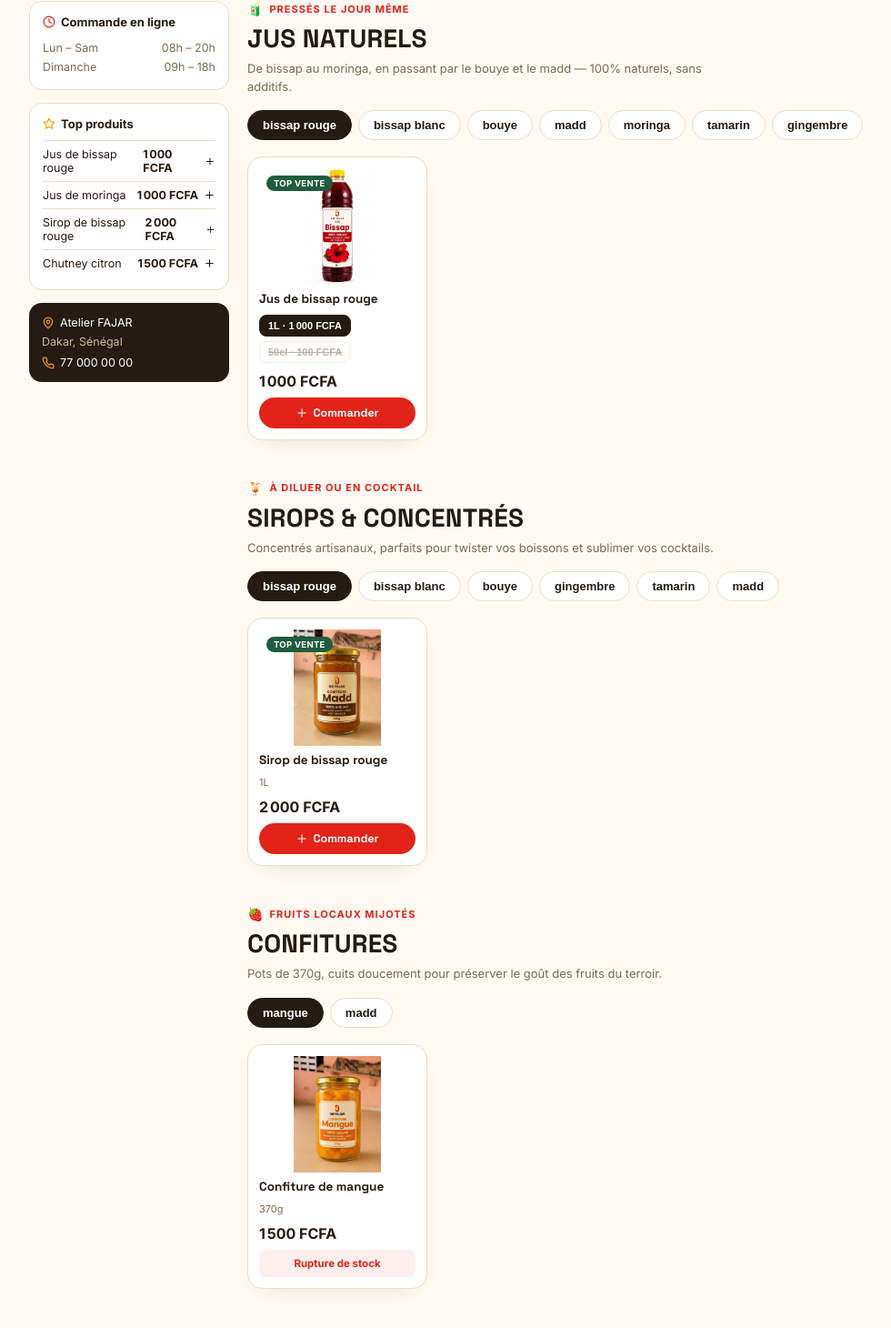
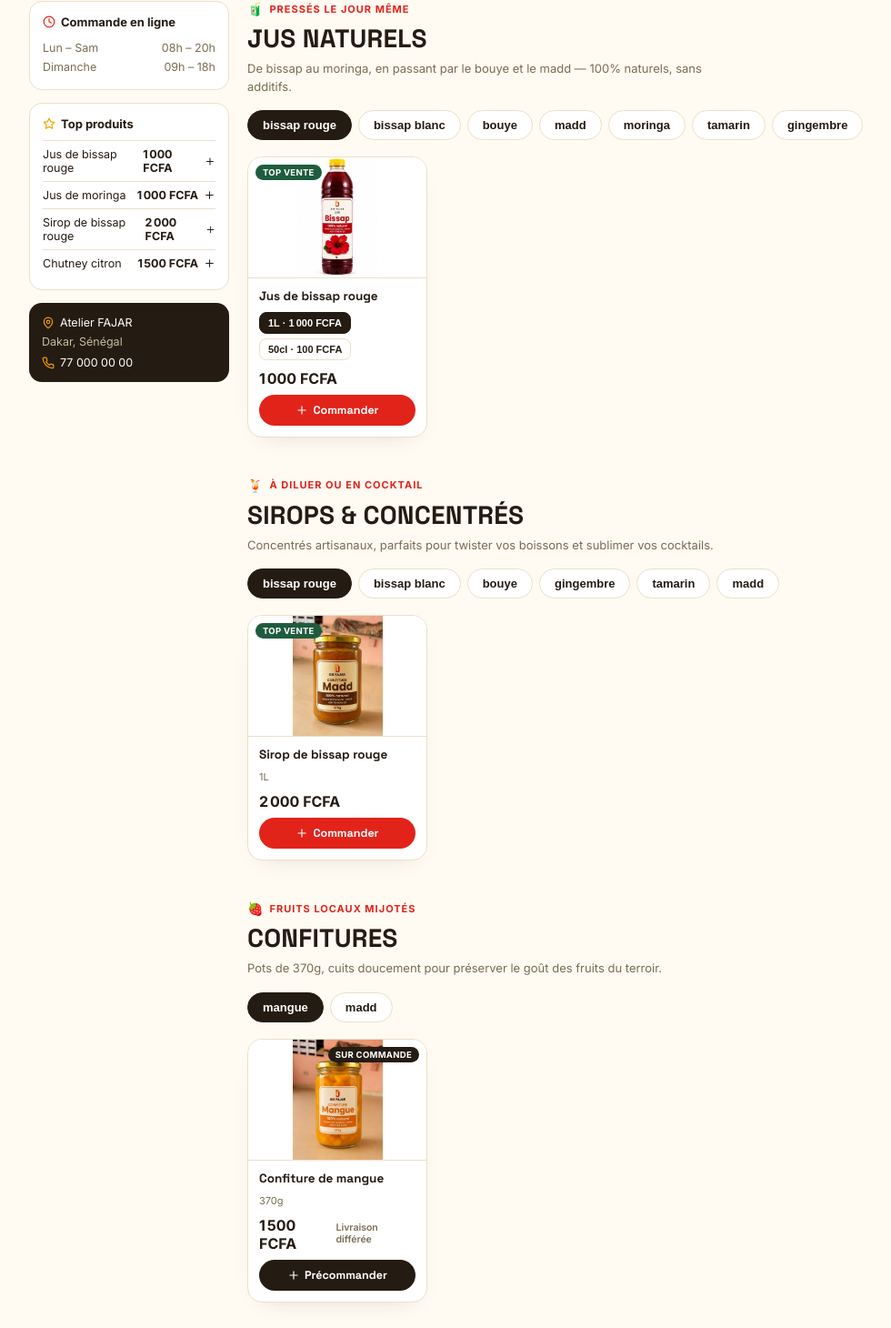
Before and after one commit to Angy00000/GIE-Fajar-boutique, a React (Vite) app: page / in a window 1280 px wide. Shown: the part 579-2039 px from the top of the page at 91% size, without its empty margins (68-1048 px from the left). Built offline with nearby package versions, Linux system fonts and the light colour scheme.

Commit message:
Precommande possible en rupture de stock, carte produit plus propre facon Angy Tech

```diff
--- a/src/App.jsx
+++ b/src/App.jsx
@@ -126,9 +126,10 @@
 
   function addToCart(id, delta) {
     const product = products.find((p) => p.id === id);
+    const cap = product.stock > 0 ? product.stock : 10; // precommande possible si rupture, plafonnee a 10
     setCart((c) => {
       const current = c[id] || 0;
-      const next = Math.max(0, Math.min(product.stock, current + delta));
+      const next = Math.max(0, Math.min(cap, current + delta));
       return { ...c, [id]: next };
     });
   }
@@ -143,7 +144,7 @@
     const nextOrders = [order, ...orders];
     const nextProducts = products.map((p) => {
       const inCart = cart[p.id] || 0;
-      return inCart ? { ...p, stock: p.stock - inCart } : p;
+      return inCart ? { ...p, stock: Math.max(0, p.stock - inCart) } : p;
     });
     setOrders(nextOrders); setProducts(nextProducts);
     await saveStorage(KEY_ORDERS, nextOrders);
@@ -422,14 +423,13 @@
 
   return (
     <div style={{
-      background: COLORS.card, border: `1px solid ${COLORS.line}`, borderRadius: 16, padding: 12,
-      display: "flex", flexDirection: "column", gap: 8,
-      boxShadow: "0 10px 26px -18px rgba(36,27,18,0.25)",
+      background: COLORS.card, border: `1px solid ${COLORS.line}`, borderRadius: 16,
+      display: "flex", flexDirection: "column", overflow: "hidden",
+      boxShadow: "0 10px 26px -18px rgba(36,27,18,0.22)",
     }}>
       <div style={{
-        position: "relative", height: 128, borderRadius: 12, overflow: "hidden",
-        background: selected.image ? "#fff" : `linear-gradient(150deg, ${COLORS.yellow}2a, ${COLORS.red}20)`,
-        display: "flex", alignItems: "center", justifyContent: "center",
+        position: "relative", height: 132, background: selected.image ? "#fff" : `linear-gradient(150deg, ${COLORS.yellow}2a, ${COLORS.red}20)`,
+        display: "flex", alignItems: "center", justifyContent: "center", borderBottom: `1px solid ${COLORS.line}`,
       }}>
         {selected.image ? (
           <img src={selected.image} alt={group.name} style={{ height: "100%", width: "100%", objectFit: "contain" }} />
@@ -442,19 +442,22 @@
         {!isPopular && isNew && (
           <span style={{ position: "absolute", top: 8, left: 8, background: COLORS.yellow, color: COLORS.ink, fontSize: 9.5, fontWeight: 700, padding: "3px 8px", borderRadius: 999, letterSpacing: 0.3 }}>NOUVEAU</span>
         )}
+        {outOfStock && (
+          <span style={{ position: "absolute", top: 8, right: 8, background: COLORS.ink, color: "#fff", fontSize: 9.5, fontWeight: 700, padding: "3px 8px", borderRadius: 999, letterSpacing: 0.3 }}>SUR COMMANDE</span>
+        )}
       </div>
 
+      <div style={{ padding: 12, display: "flex", flexDirection: "column", gap: 8 }}>
         <div style={{ fontWeight: 700, fontSize: 13.5, lineHeight: 1.25, fontFamily: "'Space Grotesk', sans-serif" }}>{group.name}</div>
 
         {variants.length > 1 ? (
           <div style={{ display: "flex", flexWrap: "wrap", gap: 5 }}>
             {variants.map((v) => (
-            <button key={v.id} onClick={() => setSelectedId(v.id)} disabled={v.stock === 0} style={{
-              padding: "5px 9px", borderRadius: 8, fontSize: 11, fontWeight: 700, cursor: v.stock === 0 ? "not-allowed" : "pointer",
+              <button key={v.id} onClick={() => setSelectedId(v.id)} style={{
+                padding: "5px 9px", borderRadius: 8, fontSize: 11, fontWeight: 700, cursor: "pointer",
                 border: `1.5px solid ${v.id === selectedId ? COLORS.ink : COLORS.line}`,
                 background: v.id === selectedId ? COLORS.ink : "#fff",
-              color: v.id === selectedId ? "#fff" : (v.stock === 0 ? COLORS.muted : COLORS.ink),
-              opacity: v.stock === 0 ? 0.5 : 1, textDecoration: v.stock === 0 ? "line-through" : "none",
+                color: v.id === selectedId ? "#fff" : COLORS.ink,
               }}>{v.unit} · {money(v.price)}</button>
             ))}
           </div>
@@ -462,23 +465,25 @@
           <div style={{ fontSize: 11, color: COLORS.muted }}>{selected.unit}</div>
         )}
 
-      <div style={{ fontWeight: 800, fontSize: 16, marginTop: 2 }}>{money(selected.price)}</div>
+        <div style={{ display: "flex", alignItems: "baseline", justifyContent: "space-between", marginTop: 2 }}>
+          <span style={{ fontWeight: 800, fontSize: 16 }}>{money(selected.price)}</span>
+          {outOfStock && <span style={{ fontSize: 10.5, color: COLORS.muted, fontWeight: 600 }}>Livraison différée</span>}
+        </div>
 
-      {outOfStock ? (
-        <div style={{ fontSize: 11.5, color: COLORS.red, fontWeight: 700, textAlign: "center", padding: "8px 0", background: `${COLORS.red}12`, borderRadius: 8 }}>Rupture de stock</div>
-      ) : qty === 0 ? (
+        {qty === 0 ? (
           <button onClick={() => onChange(selected.id, 1)} style={{
-          background: COLORS.red, color: "#fff", border: "none", borderRadius: 999, padding: "9px 0",
+            background: outOfStock ? COLORS.ink : COLORS.red, color: "#fff", border: "none", borderRadius: 999, padding: "9px 0",
             fontWeight: 700, fontSize: 12.5, cursor: "pointer", display: "flex", alignItems: "center", justifyContent: "center", gap: 5,
             fontFamily: "'Space Grotesk', sans-serif",
-        }}><Plus size={14} /> Commander</button>
+          }}><Plus size={14} /> {outOfStock ? "Précommander" : "Commander"}</button>
         ) : (
           <div style={{ display: "flex", alignItems: "center", justifyContent: "space-between", background: COLORS.sand, borderRadius: 999, padding: "4px 6px" }}>
             <button onClick={() => onChange(selected.id, -1)} style={{ border: "none", background: "#fff", borderRadius: 999, width: 26, height: 26, cursor: "pointer" }}><Minus size={13} style={{ margin: "auto" }} /></button>
             <span style={{ fontWeight: 700, fontSize: 13.5 }}>{qty}</span>
-          <button onClick={() => onChange(selected.id, 1)} disabled={qty >= selected.stock} style={{ border: "none", background: "#fff", borderRadius: 999, width: 26, height: 26, cursor: "pointer" }}><Plus size={13} style={{ margin: "auto" }} /></button>
+            <button onClick={() => onChange(selected.id, 1)} disabled={qty >= (selected.stock > 0 ? selected.stock : 10)} style={{ border: "none", background: "#fff", borderRadius: 999, width: 26, height: 26, cursor: "pointer" }}><Plus size={13} style={{ margin: "auto" }} /></button>
           </div>
         )}
+      </div>
     </div>
   );
 }
```
Lines whose indentation alone changed are shown as unchanged.
